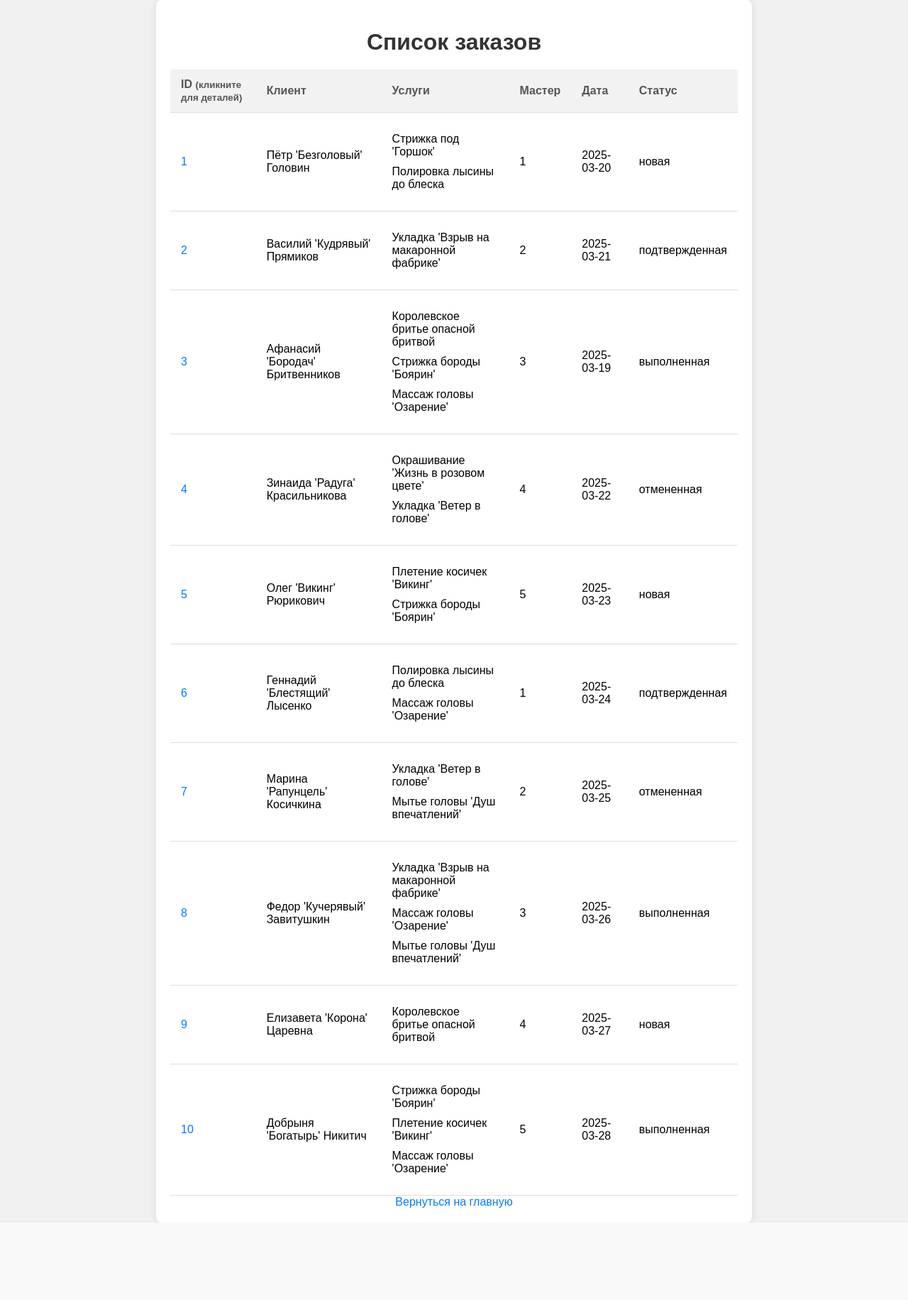
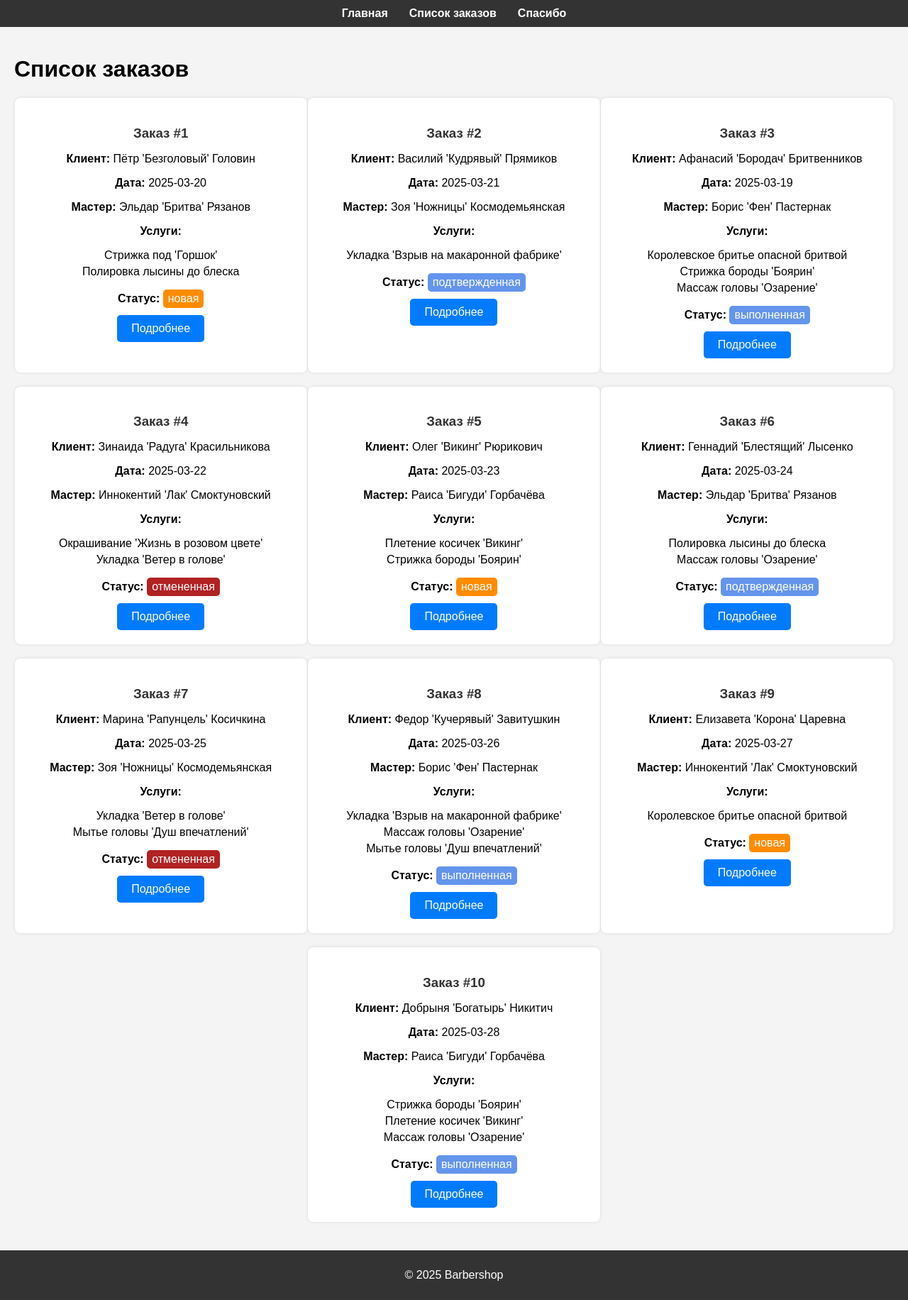
Before and after one commit to ToHellForever/hw_38, a Django app: page /orders/ in a window 1280 px wide. Shown: the whole page at 71% size. Before the commit the page ends 1723 px from the top, so only its background shows below. Run offline with Django 5.2, Linux system fonts and the light colour scheme.

Commit message:
hw_38: Изменил дизайн проекта на более привлекательный используя base.html как основной шаблон и переписав main.css, корректировка остальных шаблонов до конечного варианта, сейчас буду проверять корректность выполненного заказа перед последним коммитом

```diff
--- a/core/views.py
+++ b/core/views.py
@@ -1,5 +1,5 @@
 from django.shortcuts import render, HttpResponse
-from .data import orders
+from .data import orders, masters
 
 def landing(request):
     """
@@ -19,6 +19,13 @@ def orders_list(request):
     Список заказов.
     Отображает шаблон orders_list.html, передавая данные о заказах.
     """
+    # Создаем словарь, связывающий master_id с master_name
+    master_dict = {master["id"]: master["name"] for master in masters}
+
+    # Добавляем master_name в каждый заказ
+    for order in orders:
+        order["master_name"] = master_dict.get(order["master_id"], "Неизвестный мастер")
+    # Передаем данные о заказах в контекст
     context = {'orders': orders}
     return render(request, 'orders_list.html', context)
 
@@ -28,9 +35,13 @@ def order_detail(request, order_id):
     Отображает шаблон order_detail.html, передавая данные о конкретном заказе.
     Если заказ не найден, возвращает HttpResponse с сообщением об ошибке.
     """
+    # Создаем словарь, связывающий master_id с master_name
+    master_dict = {master["id"]: master["name"] for master in masters}
     try:
         # Попытка найти заказ с заданным ID
         order = next(order for order in orders if order['id'] == order_id)
+        # Добавляем master_name в заказ
+        order["master_name"] = master_dict.get(order["master_id"], "Неизвестный мастер")
         context = {'order': order}
         return render(request, 'order_detail.html', context)
     except StopIteration:  # Заказ не найден
--- a/static/main.css
+++ b/static/main.css
@@ -1,202 +1,157 @@
+/* Общие стили */
 body {
-    font-family: sans-serif;
-    display: flex;
-    justify-content: center;
-    align-items: center;
-    min-height: 100vh;
+    font-family: Arial, sans-serif;
+    background-color: #f4f4f4;
     margin: 0;
-    background-color: #f0f0f0;
+    padding: 0;
 }
 
-.container {
-    background-color: #fff;
+.content {
     padding: 20px;
-    border-radius: 5px;
-    box-shadow: 0 2px 5px rgba(0, 0, 0, 0.1);
+    min-height: 80vh;
+}
+
+/* Стили для навигации */
+header {
+    background-color: #333;
+    color: #fff;
+    padding: 10px 0;
     text-align: center;
 }
 
-h1 {
-    color: #333;
-    margin-bottom: 20px;
+nav ul {
+    list-style: none;
+    padding: 0;
+    margin: 0;
+    display: flex;
+    justify-content: center;
 }
 
-ul {
+nav li {
+    margin: 0 15px;
+}
+
+nav a {
+    color: #fff;
+    text-decoration: none;
+    font-weight: bold;
+    transition: color 0.3s ease;
+}
+
+nav a:hover {
+    color: #f0f0f0;
+}
+
+/* Стили для футера */
+footer {
+    background-color: #333;
+    color: #fff;
+    text-align: center;
+    padding: 10px 0;
+    position: relative;
+    bottom: 0;
+    width: 100%;
+}
+
+/* Стили для сетки заказов */
+.orders-grid {
+    display: flex;
+    flex-wrap: wrap;
+    justify-content: space-around;
+}
+
+.order-card {
+    width: 30%;
+    background-color: #fff;
+    padding: 20px;
+    margin-bottom: 20px;
+    border-radius: 8px;
+    box-shadow: 0 0 5px rgba(0, 0, 0, 0.1);
+    text-align: center;
+}
+
+.order-card h3 {
+    color: #333;
+    margin-bottom: 10px;
+}
+
+.order-card p {
+    margin-bottom: 10px;
+}
+
+.order-card ul {
     list-style: none;
     padding: 0;
 }
 
-li {
-    margin-bottom: 10px;
-}
-
-a {
-    text-decoration: none;
-    color: #007bff;
-    transition: color 0.3s ease;
-}
-
-a:hover {
-    color: #0056b3;
-}
-
-
-.orders-list-container body {
-    font-family: Arial, sans-serif;
-    background-color: #f4f4f4;
-    margin: 0;
-    padding: 20px;
-}
-
-.orders-list-container .container {
-    max-width: 800px;
-    margin: 0 auto;
-    background-color: #fff;
-    padding: 20px;
-    border-radius: 8px;
-    box-shadow: 0 0 10px rgba(0, 0, 0, 0.1);
-}
-
-.orders-list-container h1 {
-    text-align: center;
-    margin-bottom: 20px;
-    color: #333;
-}
-
-.orders-list-container table {
-    width: 100%;
-    border-collapse: collapse;
-    margin-top: 20px;
-}
-
-.orders-list-container th, .orders-list-container td {
-    padding: 12px 15px;
-    text-align: left;
-    border-bottom: 1px solid #ddd;
-}
-
-.orders-list-container th {
-    background-color: #f2f2f2;
-    font-weight: bold;
-    color: #555;
-}
-
-.orders-list-container tbody tr:hover {
-    background-color: #f5f5f5;
-}
-
-.orders-list-container a {
-    text-decoration: none;
-    color: #007bff;
-}
-
-.orders-list-container a:hover {
-    text-decoration: underline;
-}
-
-.orders-list-container .status-новый {
-    color: darkorange;
-}
-
-.orders-list-container .status-в-обработке {
-    color: cornflowerblue;
-}
-
-.orders-list-container .status-завершен {
-    color: forestgreen;
-}
-
-.orders-list-container .status-отменен {
-    color: firebrick;
-}
-
-
-/* Стили для деталей заказа */
-.order-detail-container body {
-    font-family: Arial, sans-serif;
-    background-color: #f4f4f4;
-    margin: 0;
-    padding: 20px;
-}
-
-.order-detail-container .container {
-    max-width: 600px;
-    margin: 0 auto;
-    background-color: #fff;
-    padding: 20px;
-    border-radius: 8px;
-    box-shadow: 0 0 10px rgba(0, 0, 0, 0.1);
-}
-
-.order-detail-container h1 {
-    text-align: center;
-    color: #333;
-    margin-bottom: 20px;
-}
-
-.order-detail-container p {
-    line-height: 1.6;
-    margin-bottom: 10px;
-}
-
-.order-detail-container ul {
-    list-style-type: disc;
-    padding-left: 20px;
-    margin-bottom: 10px;
-}
-
-.order-detail-container li {
+.order-card li {
     margin-bottom: 5px;
 }
 
-.order-detail-container a {
-    color: #007bff;
-    text-decoration: none;
-}
-
-.order-detail-container a:hover {
-    text-decoration: underline;
-}
-
-/* Стили для страницы благодарности */
-.thanks-container body {
-    font-family: Arial, sans-serif;
-    background-color: #f4f4f4;
-    margin: 0;
-    padding: 20px;
-    text-align: center;
-}
-
-.thanks-container .container {
-    max-width: 500px;
-    margin: 50px auto;
-    background-color: #fff;
-    padding: 30px;
-    border-radius: 8px;
-    box-shadow: 0 0 10px rgba(0, 0, 0, 0.1);
-}
-
-.thanks-container h1 {
-    color: #4CAF50;
-    margin-bottom: 20px;
-}
-
-.thanks-container p {
-    font-size: 1.2em;
-    color: #555;
-    margin-bottom: 30px;
-}
-
-.thanks-container a {
+.button {
     display: inline-block;
+    padding: 10px 20px;
     background-color: #007bff;
     color: #fff;
-    padding: 12px 24px;
     text-decoration: none;
     border-radius: 5px;
     transition: background-color 0.3s ease;
 }
 
-.thanks-container a:hover {
+.button:hover {
     background-color: #0056b3;
 }
+
+/* Цвета для статусов */
+.status-новая {
+    border: 2px solid darkorange;
+    padding: 2px 5px;
+    display: inline-block;
+    background-color: darkorange;
+    border-radius: 5px;
+    color: white;
+}
+
+.status-подтвержденная {
+    border: 2px solid cornflowerblue;
+    padding: 2px 5px;
+    display: inline-block;
+    background-color: cornflowerblue;
+    border-radius: 5px;
+    color: white;
+}
+
+.status-выполненная {
+    border: 2px solid cornflowerblue;
+    padding: 2px 5px;
+    display: inline-block;
+    background-color: cornflowerblue;
+    border-radius: 5px;
+    color: white;
+}
+
+.status-отмененная {
+    border: 2px solid firebrick;
+    padding: 2px 5px;
+    display: inline-block;
+    background-color: firebrick;
+    border-radius: 5px;
+    color: white;
+}
+
+/* Общие стили для карточки заказа */
+.order-card {
+    width: 30%;
+    background-color: #fff;
+    padding: 20px;
+    margin-bottom: 20px;
+    border-radius: 8px;
+    box-shadow: 0 0 5px rgba(0, 0, 0, 0.1);
+    text-align: center;
+    transition: border-color 0.3s ease;
+}
+
+.order-card:hover {
+    box-shadow: 0 0 10px rgba(0, 0, 0, 0.2);
+    transform: translateY(-3px);
+}
--- a/static/main.js
+++ b/static/main.js
@@ -1 +1 @@
-console.log("Страница загружена!");
+console.log('Страница загружена');
--- /dev/null
+++ b/templates/base.html
@@ -0,0 +1,30 @@
+{% load static %}
+<!DOCTYPE html>
+<html lang="ru">
+<head>
+    <meta charset="UTF-8">
+    <meta name="viewport" content="width=device-width, initial-scale=1.0">
+    <title>{% block title %}{% endblock %}</title>
+    <link rel="stylesheet" href="{% static 'main.css' %}">
+</head>
+<body>
+    <header>
+        <nav>
+            <ul>
+                <li><a href="{% url 'landing' %}">Главная</a></li>
+                <li><a href="{% url 'orders_list' %}">Список заказов</a></li>
+                <li><a href="{% url 'thanks' %}">Спасибо</a></li>
+            </ul>
+        </nav>
+    </header>
+
+    <div class="content">
+        {% block content %}{% endblock %}
+    </div>
+
+    <footer>
+        <p>&copy; 2025 Barbershop</p>
+    </footer>
+    <script src="{% static 'main.js' %}"></script>
+</body>
+</html>
--- a/templates/orders_list.html
+++ b/templates/orders_list.html
@@ -1,55 +1,38 @@
+{% extends 'base.html' %}
 {% load static %}
-<!DOCTYPE html>
-<html lang="en">
-<head>
-    <meta charset="UTF-8">
-    <meta name="viewport" content="width=device-width, initial-scale=1.0">
-    <title>Список записей</title>
-    <link rel="stylesheet" href="{% static 'main.css' %}"> {% comment %} Подключаем CSS {% endcomment %}
-</head>
-<body>
-    <div class="orders-list-container">  <!-- Добавляем класс-контейнер -->
+
+{% block title %}Список заказов{% endblock %}
+
+{% block content %}
+    <div class="orders-list-container">
         <div class="container">
             <h1>Список заказов</h1>
+
             {% if orders %}
-                <table>
-                    <thead>
-                        <tr>
-                            <th>ID <small>(кликните для деталей)</small></th>
-                            <th>Клиент</th>
-                            <th>Услуги</th>
-                            <th>Мастер</th>
-                            <th>Дата</th>
-                            <th>Статус</th>
-                        </tr>
-                    </thead>
-                    <tbody>
+                <div class="orders-grid">
                     {% for order in orders %}
-                            <tr>
-                                <td><a href="{% url 'order_detail' order_id=order.id %}">{{ order.id }}</a></td>
-                                <td>{{ order.client_name }}</td>
-                                <td>
+                        <div class="order-card">
+                            <h3>Заказ #{{ order.id }}</h3>
+                            <p><b>Клиент:</b> {{ order.client_name }}</p>
+                            <p><b>Дата:</b> {{ order.date }}</p>
+                            <p><b>Мастер:</b> {{ order.master_name }}</p>
+                            <p><b>Услуги:</b>
                                 <ul>
                                     {% for service in order.services %}
                                         <li>{{ service }}</li>
                                     {% endfor %}
                                 </ul>
-                                </td>
-                                <td>{{ order.master_id }}</td>
-                                <td>{{ order.date }}</td>
-                                <td class="status-{{ order.status|slugify }}">
-                                    {{ order.status }}
-                                </td>
-                            </tr>
+                            </p>
+                            <p><b>Статус:</b>
+                                <span class="status-{{ order.status }}">{{ order.status }}</span>
+                            </p>
+                            <a href="{% url 'order_detail' order_id=order.id %}" class="button">Подробнее</a>
+                        </div>
                     {% endfor %}
-                    </tbody>
-                </table>
+                </div>
             {% else %}
                 <p>Нет заказов.</p>
             {% endif %}
-            <a href="{% url 'landing' %}">Вернуться на главную</a>
         </div>
     </div>
-    <script src="{% static 'main.js' %}"></script> {% comment %} Подключаем JavaScript {% endcomment %}
-</body>
-</html>
+{% endblock %}
```
Also changed, not shown: templates/landing.html (+7 -19 lines), templates/order_detail.html (+11 -16 lines), templates/thanks.html (+7 -14 lines). Lines whose indentation alone changed are shown as unchanged.
